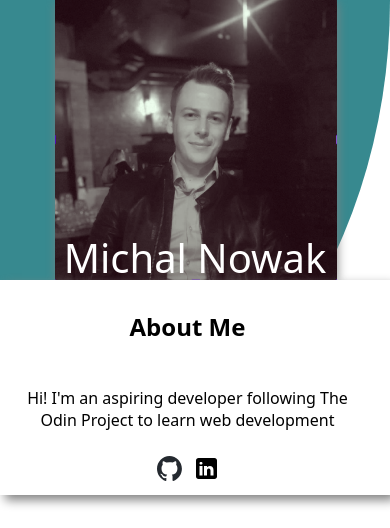
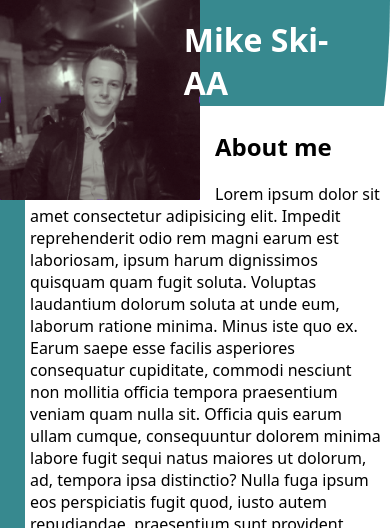
Before and after one commit to mikeski-aa/homepage-project, a website built with webpack: page src/index.html in a window 390 px wide. Shown: the top 528 px of the page. Built offline with nearby package versions, Linux system fonts and the light colour scheme; files whose address does not match are found by name.

Commit message:
tablet version kinda works

```diff
--- a/src/index.html
+++ b/src/index.html
@@ -9,15 +9,22 @@
     <header>
         <div class="headerImg">
             <img class="headshot" src="../src/img/mainpic.png" alt="pic of me">
-            <div class="myName">Michal Nowak</div>
+            <div class="myName">Mike Ski-AA</div>
         </div>
         <div class="bio">
             <h2>About Me</h2>
-            <p class="bioInfo">Hi! I'm an aspiring developer following The Odin Project to learn web development</p>
+            <p class="bioInfo">Lorem ipsum dolor sit amet consectetur adipisicing elit. Impedit reprehenderit odio rem magni earum est laboriosam, ipsum harum dignissimos quisquam quam fugit soluta. Voluptas laudantium dolorum soluta at unde eum, laborum ratione minima. Minus iste quo ex. Earum saepe esse facilis asperiores consequatur cupiditate, commodi nesciunt non mollitia officia tempora praesentium veniam quam nulla sit. Officia quis earum ullam cumque, consequuntur dolorem minima labore fugit sequi natus maiores ut dolorum, ad, tempora ipsa distinctio? Nulla fuga ipsum eos perspiciatis fugit quod, iusto autem repudiandae, praesentium sunt provident maiores consequuntur dicta sint incidunt unde dolor delectus eaque quisquam quasi? Quas, necessitatibus?</p>
             <div class="linkContainer">
                 <button class="githubBig"><img class="bigIcon" src="../src/img/github-mark.svg" alt="github button"/></button>
                 <button class="linkedinBig"><img class="bigIcon" src="../src/img/icons8-linkedin.svg" alt="linkedin button"/></button>
             </div>
+        </div>
+
+        <div class="tabletHeader">
+            <div class="headPic"><img class="headshot" src="../src/img/mainpic.png" alt="pic of me"></div>
+            <div class="tabletName">Mike Ski-AA</div>
+            <div class="textInfo"><h2>About me</h2>Lorem ipsum dolor sit amet consectetur adipisicing elit. Impedit reprehenderit odio rem magni earum est laboriosam, ipsum harum dignissimos quisquam quam fugit soluta. Voluptas laudantium dolorum soluta at unde eum, laborum ratione minima. Minus iste quo ex. Earum saepe esse facilis asperiores consequatur cupiditate, commodi nesciunt non mollitia officia tempora praesentium veniam quam nulla sit. Officia quis earum ullam cumque, consequuntur dolorem minima labore fugit sequi natus maiores ut dolorum, ad, tempora ipsa distinctio? Nulla fuga ipsum eos perspiciatis fugit quod, iusto autem repudiandae, praesentium sunt provident maiores consequuntur dicta sint incidunt unde dolor delectus eaque quisquam quasi? Quas, necessitatibus?</div>
+
         </div>
     </header>
 
--- a/src/style.css
+++ b/src/style.css
@@ -8,6 +8,10 @@ body {
     padding: 0;
     margin: 0;
 
+}
+
+.tabletHeader {
+    display: none;
 }
 
 main {
@@ -106,9 +110,7 @@ p {
     box-shadow: 2px 2px 10px grey;
     max-width: 280px;
     max-height: 280px;
-
-
-
+    float: left
 }
 
 .myName {
@@ -245,3 +247,50 @@ button:hover {
 
 
 }
+
+@media (max-width: 2048px) {
+    .headerImg {
+        display: none;
+
+    }
+
+    .bio {
+        display: none;
+    }
+
+    .tabletHeader {
+        display:block;
+    }
+
+    .headPic>img {
+        float: left;
+        z-index: 10;
+        position: relative;
+        margin-right: 15px;
+        width: inherit;
+        height: 200px;
+        width: 200px;
+
+
+    }
+
+    .textInfo {
+        position: relative;
+        background-color: white;
+        box-shadow: 5px 5px 5px grey;
+        position: relative;
+        margin-top: 5%;
+        margin-left: 25px;
+        padding: 5px;
+    }
+
+    .tabletName {
+        color: white;
+        font-size: 2rem;
+        position: relative;
+        left: -8%;
+        top: 3%;
+        z-index: 25;
+        font-weight: bold;
+    }
+}
```
Also changed, not shown: dist/bundle.js, dist/index.html.
